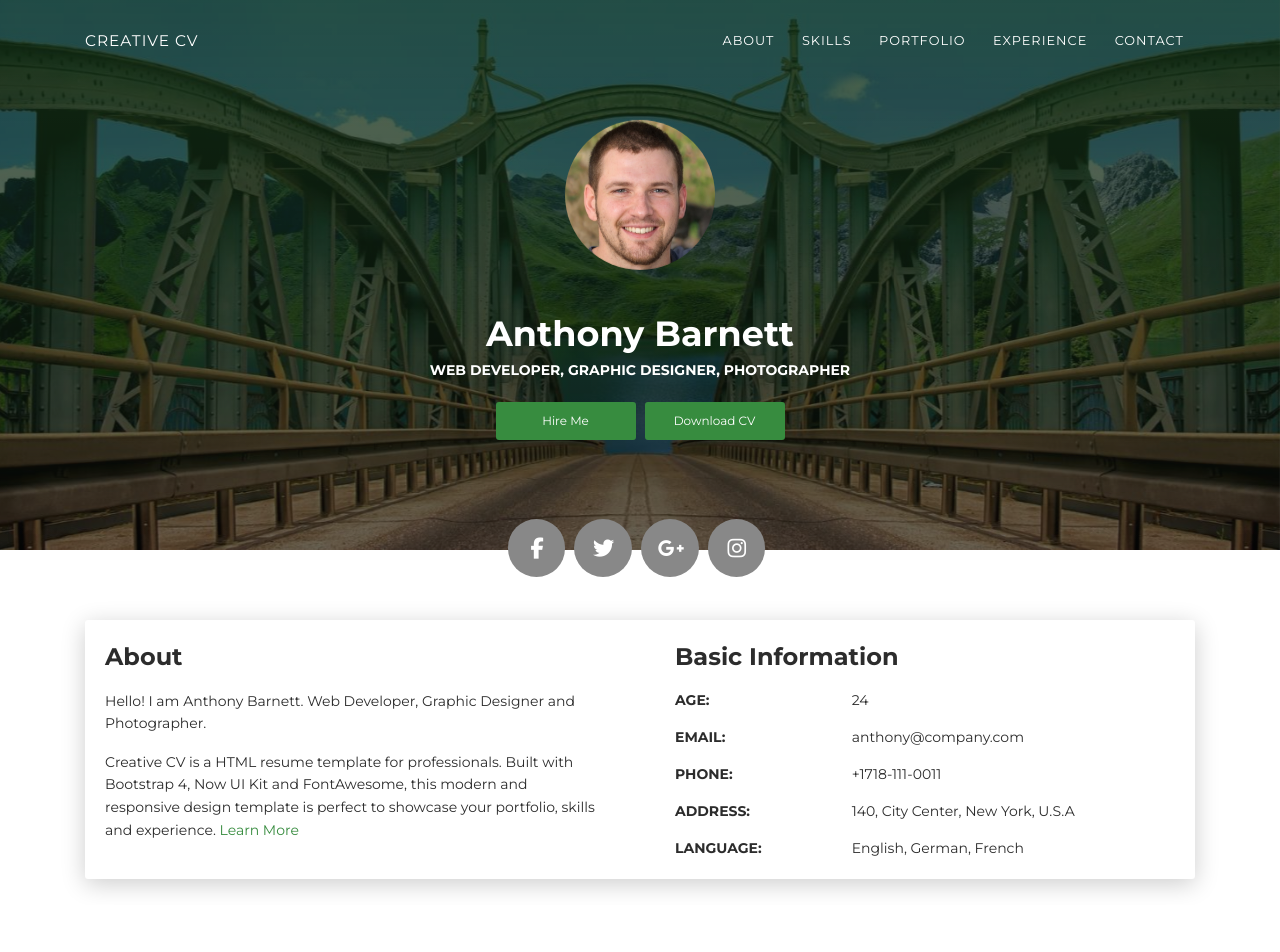
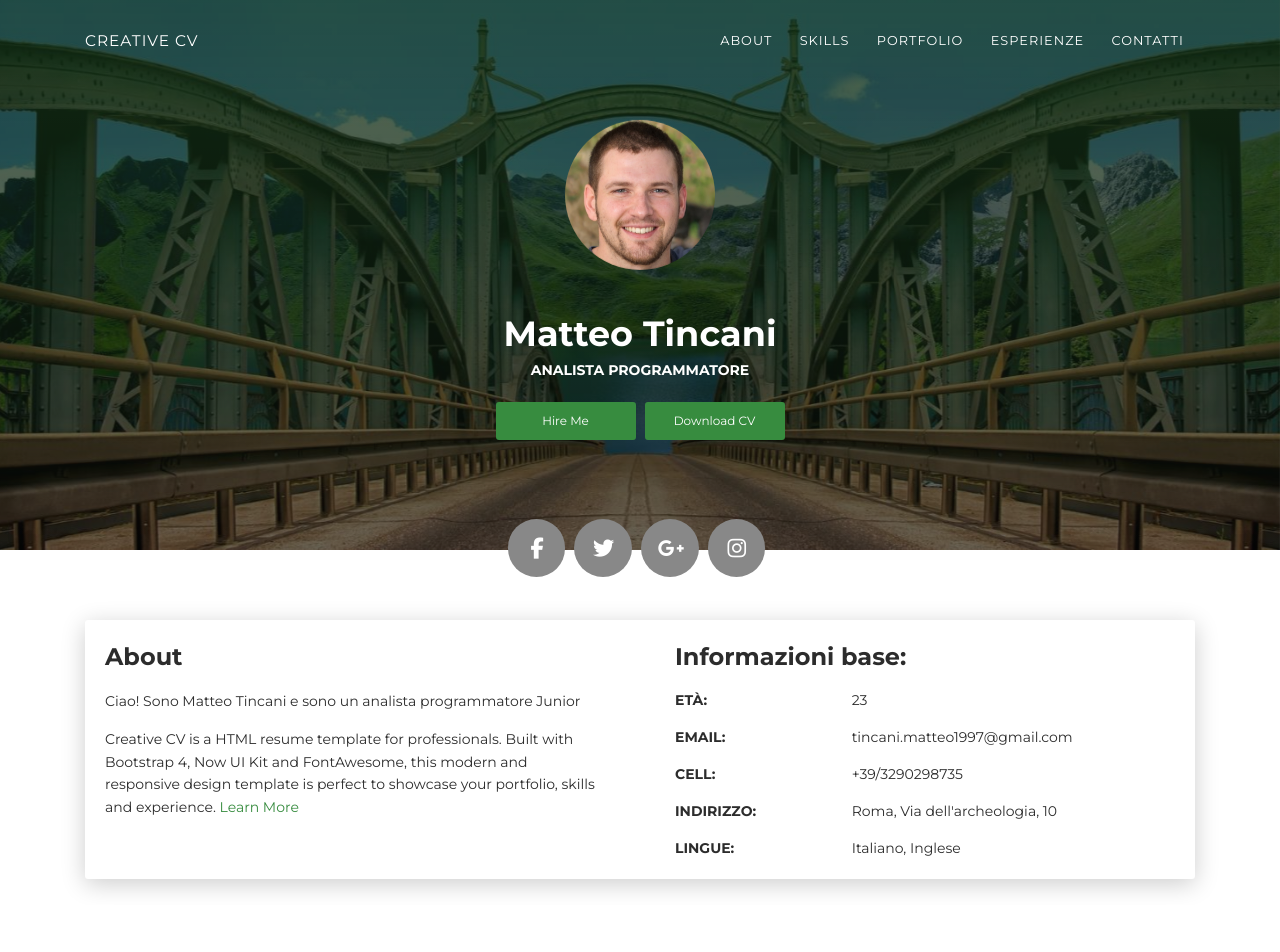
Before and after one commit to Tincani/tincani.github.io, a plain HTML site: page index.html in a window 1280 px wide. Shown: the top 952 px of the page. Drawn offline with Linux system fonts and the light colour scheme.

Commit message:
modificato nome e informazioni base

```diff
--- a/index.html
+++ b/index.html
@@ -1,5 +1,5 @@
 <!DOCTYPE html>
-<html lang="en-US">
+<html lang="it-IT">
   <head>
     <meta charset="UTF-8">
     <meta http-equiv="X-UA-Compatible" content="IE=edge">
@@ -32,8 +32,8 @@
                 <li class="nav-item"><a class="nav-link smooth-scroll" href="#about">About</a></li>
                 <li class="nav-item"><a class="nav-link smooth-scroll" href="#skill">Skills</a></li>
                 <li class="nav-item"><a class="nav-link smooth-scroll" href="#portfolio">Portfolio</a></li>
-                <li class="nav-item"><a class="nav-link smooth-scroll" href="#experience">Experience</a></li>
-                <li class="nav-item"><a class="nav-link smooth-scroll" href="#contact">Contact</a></li>
+                <li class="nav-item"><a class="nav-link smooth-scroll" href="#experience">Esperienze</a></li>
+                <li class="nav-item"><a class="nav-link smooth-scroll" href="#contact">Contatti</a></li>
               </ul>
             </div>
           </div>
@@ -49,8 +49,8 @@
       <div class="container">
         <div class="content-center">
           <div class="cc-profile-image"><a href="#"><img src="images/anthony.jpg" alt="Image"/></a></div>
-          <div class="h2 title">Anthony Barnett</div>
-          <p class="category text-white">Web Developer, Graphic Designer,  Photographer</p><a class="btn btn-primary smooth-scroll mr-2" href="#contact" data-aos="zoom-in" data-aos-anchor="data-aos-anchor">Hire Me</a><a class="btn btn-primary" href="#" data-aos="zoom-in" data-aos-anchor="data-aos-anchor">Download CV</a>
+          <div class="h2 title">Matteo Tincani</div>
+          <p class="category text-white">Analista programmatore</p><a class="btn btn-primary smooth-scroll mr-2" href="#contact" data-aos="zoom-in" data-aos-anchor="data-aos-anchor">Hire Me</a><a class="btn btn-primary" href="#" data-aos="zoom-in" data-aos-anchor="data-aos-anchor">Download CV</a>
         </div>
       </div>
       <div class="section">
@@ -68,32 +68,32 @@
         <div class="col-lg-6 col-md-12">
           <div class="card-body">
             <div class="h4 mt-0 title">About</div>
-            <p>Hello! I am Anthony Barnett. Web Developer, Graphic Designer and Photographer.</p>
+            <p>Ciao! Sono Matteo Tincani e sono un analista programmatore Junior</p>
             <p>Creative CV is a HTML resume template for professionals. Built with Bootstrap 4, Now UI Kit and FontAwesome, this modern and responsive design template is perfect to showcase your portfolio, skills and experience. <a href="https://templateflip.com/templates/creative-cv/" target="_blank">Learn More</a></p>
           </div>
         </div>
         <div class="col-lg-6 col-md-12">
           <div class="card-body">
-            <div class="h4 mt-0 title">Basic Information</div>
+            <div class="h4 mt-0 title">Informazioni base:</div>
             <div class="row">
-              <div class="col-sm-4"><strong class="text-uppercase">Age:</strong></div>
-              <div class="col-sm-8">24</div>
+              <div class="col-sm-4"><strong class="text-uppercase">Età:</strong></div>
+              <div class="col-sm-8">23</div>
             </div>
             <div class="row mt-3">
               <div class="col-sm-4"><strong class="text-uppercase">Email:</strong></div>
-              <div class="col-sm-8">anthony@company.com</div>
+              <div class="col-sm-8">tincani.matteo1997@gmail.com</div>
             </div>
             <div class="row mt-3">
-              <div class="col-sm-4"><strong class="text-uppercase">Phone:</strong></div>
-              <div class="col-sm-8">+1718-111-0011</div>
+              <div class="col-sm-4"><strong class="text-uppercase">Cell:</strong></div>
+              <div class="col-sm-8">+39/3290298735</div>
             </div>
             <div class="row mt-3">
-              <div class="col-sm-4"><strong class="text-uppercase">Address:</strong></div>
-              <div class="col-sm-8">140, City Center, New York, U.S.A</div>
+              <div class="col-sm-4"><strong class="text-uppercase">Indirizzo:</strong></div>
+              <div class="col-sm-8">Roma, Via dell'archeologia, 10</div>
             </div>
             <div class="row mt-3">
-              <div class="col-sm-4"><strong class="text-uppercase">Language:</strong></div>
-              <div class="col-sm-8">English, German, French</div>
+              <div class="col-sm-4"><strong class="text-uppercase">Lingue:</strong></div>
+              <div class="col-sm-8">Italiano, Inglese</div>
             </div>
           </div>
         </div>
```
